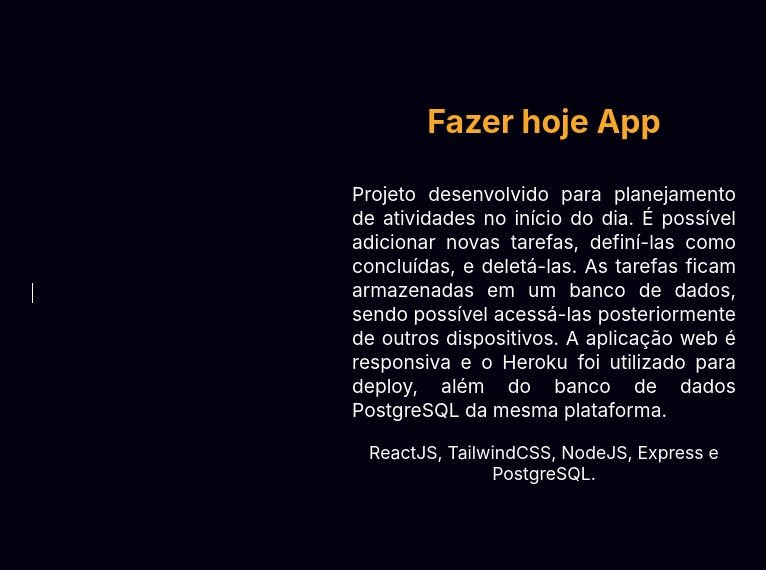
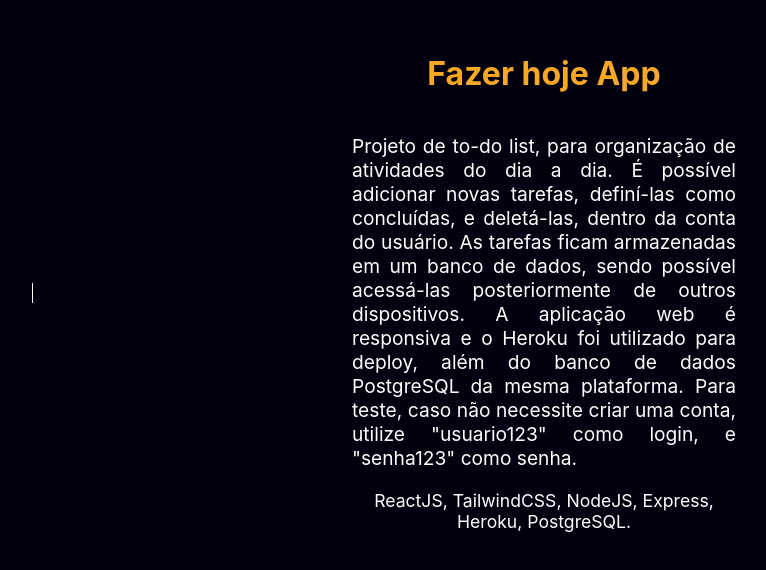
Before and after one commit to erickallanss/portfolio2022, a React (Create React App) app: page /portfolio in a window 1280 px wide. Shown: the part 1089-1659 px from the top of the page, without its empty margins (416-1182 px from the left). Built offline with nearby package versions, Linux system fonts and the light colour scheme.

Commit message:
fix: add information on portfolio

```diff
--- a/src/pages/Portfolio.tsx
+++ b/src/pages/Portfolio.tsx
@@ -64,10 +64,10 @@ export const Portfolio = () => {
                             </C.LinkA>
                         </C.HeaderProject>
                         <C.Description>
-                            Projeto desenvolvido para planejamento de atividades no início do dia. É possível adicionar novas tarefas, definí-las como concluídas, e deletá-las. As tarefas ficam armazenadas em um banco de dados, sendo possível acessá-las posteriormente de outros dispositivos. A aplicação web é responsiva e o Heroku foi utilizado para deploy, além do banco de dados PostgreSQL da mesma plataforma.
+                            Projeto de to-do list, para organização de atividades do dia a dia. É possível adicionar novas tarefas, definí-las como concluídas, e deletá-las, dentro da conta do usuário. As tarefas ficam armazenadas em um banco de dados, sendo possível acessá-las posteriormente de outros dispositivos. A aplicação web é responsiva e o Heroku foi utilizado para deploy, além do banco de dados PostgreSQL da mesma plataforma. Para teste, caso não necessite criar uma conta, utilize "usuario123" como login, e "senha123" como senha.
                         </C.Description>
                         <C.TechDescription>
-                            ReactJS, TailwindCSS, NodeJS, Express e PostgreSQL.
+                            ReactJS, TailwindCSS, NodeJS, Express, Heroku, PostgreSQL.
                         </C.TechDescription>
                     </C.BodyText>
                 </C.BodyProject>
```
